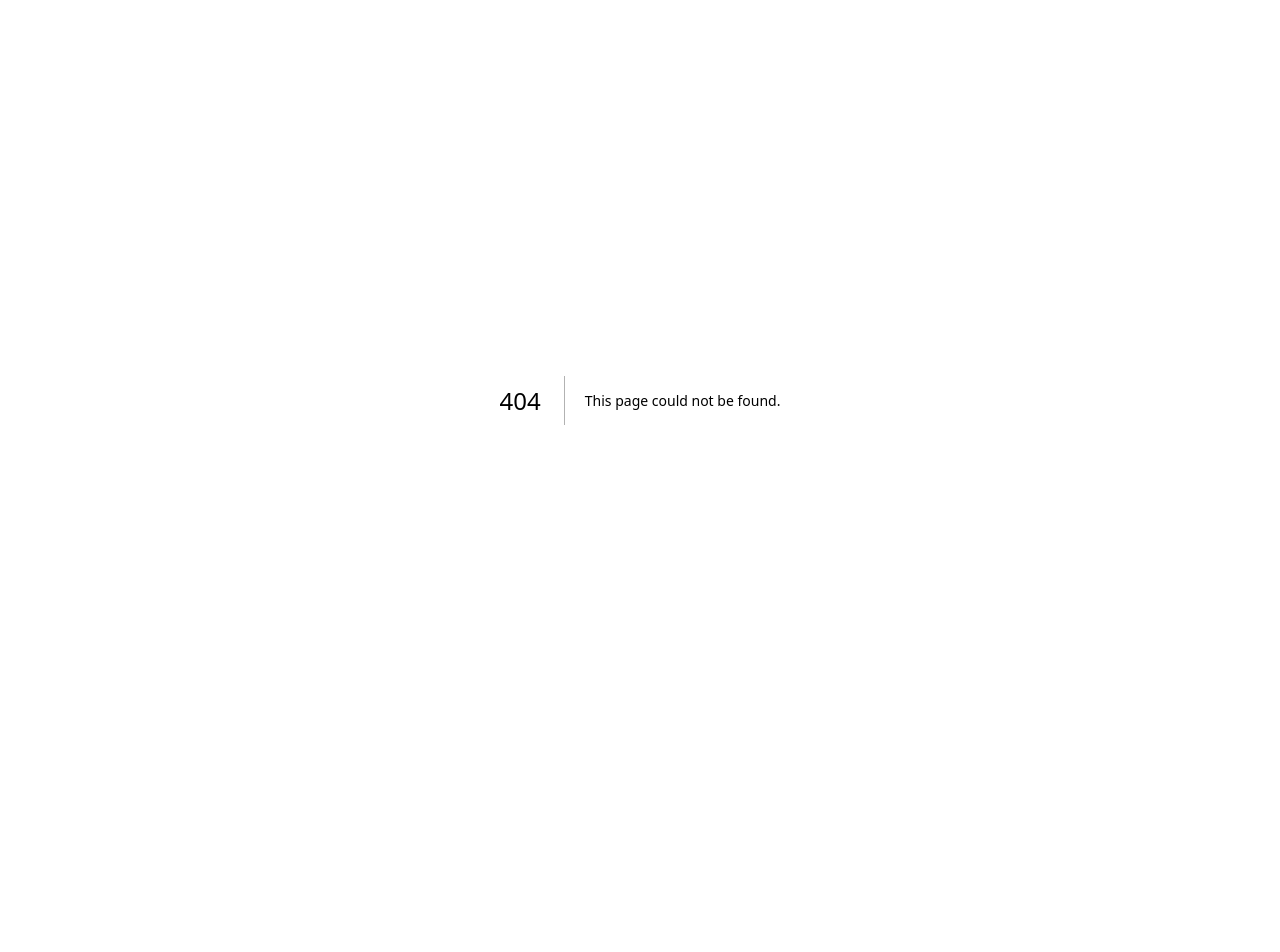
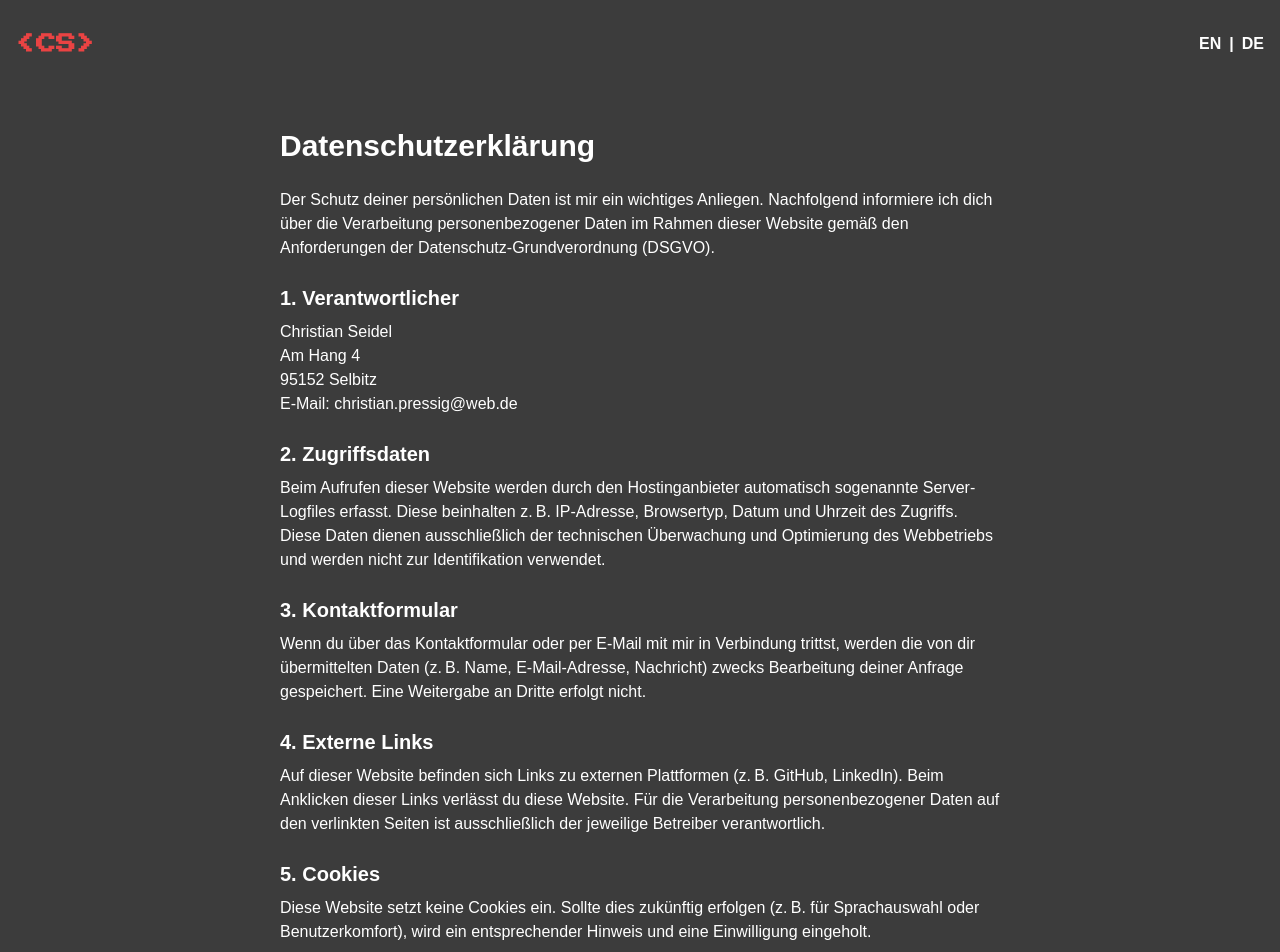
Before and after one commit to DevChristian1208/Customer-portfolio, a Next.js app: page /datenschutz in a window 1280 px wide. Before the commit this address had no page. Shown: the top 952 px of the page. Before the commit the page ends 800 px from the top, so only its background shows below. Built offline with nearby package versions, Linux system fonts and the light colour scheme.

Commit message:
Legal Notice & Privacy policy

```diff
--- a/src/Components/Footer.tsx
+++ b/src/Components/Footer.tsx
@@ -1,25 +1,35 @@
 "use client";
 
 import Link from "next/link";
+import { usePathname } from "next/navigation";
 
 const Footer = () => {
+  const pathname = usePathname();
+  const isImpressum = pathname === "/impressum";
+  const isDatenschutz = pathname === "/datenschutz"
+
   return (
     <footer className="bg-[#2f2f2f] text-white py-10 px-4">
       <div className="max-w-6xl mx-auto flex flex-col md:flex-row justify-between items-center gap-6">
-        {/* Left: Name / Marke */}
+
         <div className="logo text-xl font-bold font-['Press_Start_2P'] text-[#ea4343]">
           &lt;CS&gt;
         </div>
 
-        {/* Middle: Navigation */}
+        {!(isImpressum || isDatenschutz) && (
           <ul className="flex gap-6 text-sm text-gray-300">
             <li>
-            <Link href="#legalnotice" className="hover:text-[#ea4343] transition">Legal Notice</Link>
+              <Link href="/impressum" className="hover:text-[#ea4343] transition">
+                Impressum
+              </Link>
             </li>
             <li>
-            <Link href="#privacypolicy" className="hover:text-[#ea4343] transition">Privacy policy</Link>
+              <Link href="/datenschutz" className="hover:text-[#ea4343] transition">
+                Privacy policy
+              </Link>
             </li>
           </ul>
+        )}
 
         <div className="flex gap-4">
           <a href="mailto:christian.pressig@web.de">
@@ -36,7 +46,6 @@ const Footer = () => {
               className="w-6 h-6 cursor-pointer transition-all duration-100 hover:drop-shadow-[0_0_10px_#FF6347]"
             />
           </a>
-
           <a href="https://de.linkedin.com/" target="_blank" rel="noopener noreferrer">
             <img
               src="/Linkedin button.png"
@@ -45,7 +54,6 @@ const Footer = () => {
             />
           </a>
         </div>
-
       </div>
     </footer>
   );
--- a/src/Components/Header.tsx
+++ b/src/Components/Header.tsx
@@ -1,7 +1,7 @@
 "use client";
 
-import { type } from "os";
 import { useEffect, useState } from "react";
+import { usePathname } from "next/navigation";
 
 const menuItems = [
   { href: "#home", label: "Home" },
@@ -11,13 +11,12 @@ const menuItems = [
   { href: "#contact", label: "Contact" },
 ];
 
-type menuItems = {
-  href: string,
-  label: string,
-}
-
 const Header = () => {
-  const[scrolled, setScrolled] = useState<boolean>(false);
+  const [scrolled, setScrolled] = useState(false);
+  const pathname = usePathname();
+  const isImpressum = pathname === "/impressum";
+  const isDatenschutz = pathname === "/datenschutz";
+  const isSimplePage = isImpressum || isDatenschutz;
 
   useEffect(() => {
     const handleScroll = () => {
@@ -35,11 +34,17 @@ const Header = () => {
     >
       <div className="container mx-auto px-4">
         <div className="w-full h-auto flex items-center justify-between py-[30px] transition-all duration-300">
-          <div className={`logo text-xl font-bold font-['Press_Start_2P'] ${
+          {/* Logo links */}
+          <div
+            className={`logo text-xl font-bold font-['Press_Start_2P'] ${
               scrolled ? "text-[#ea4343]" : "text-[#ea4343]"
-          }`}>
+            }`}
+          >
             &lt;CS&gt;
           </div>
+
+          {/* Menü oder nur Sprache */}
+          {!isSimplePage ? (
             <div className="menu flex items-center">
               <ul className="flex m-0 list-none">
                 {menuItems.map((item, index) => (
@@ -55,7 +60,7 @@ const Header = () => {
                   </li>
                 ))}
               </ul>
-            {/* Spracheinstellung separat */}
+
               <div
                 className={`ml-6 flex items-center font-semibold ${
                   scrolled ? "text-black" : "text-white"
@@ -66,6 +71,18 @@ const Header = () => {
                 <span className="cursor-pointer hover:text-[#ea4343]">DE</span>
               </div>
             </div>
+          ) : (
+            // Nur Sprache rechts
+            <div
+              className={`flex items-center font-semibold ${
+                scrolled ? "text-black" : "text-white"
+              }`}
+            >
+              <span className="cursor-pointer hover:text-[#ea4343]">EN</span>
+              <span className="mx-2">|</span>
+              <span className="cursor-pointer hover:text-[#ea4343]">DE</span>
+            </div>
+          )}
         </div>
       </div>
     </div>
--- a/src/Components/Services.tsx
+++ b/src/Components/Services.tsx
@@ -25,7 +25,7 @@ const Services = () => {
               <div>
                 <h3 className="text-xl font-bold mb-1">Starter Paket</h3>
                 <span className="text-[#ea4343] text-sm font-medium">
-                  ab <span className="font-bold">€399</span>
+                  ab <span className="font-bold text-[22px]">€399</span>
                 </span>
               </div>
             </div>
@@ -44,7 +44,7 @@ const Services = () => {
               <div>
                 <h3 className="text-xl font-bold mb-1">Business Paket</h3>
                 <span className="text-[#ea4343] text-sm font-medium">
-                  ab <span className="font-bold">€699</span>
+                  ab <span className="font-bold text-[22px]">€699</span>
                 </span>
               </div>
             </div>
@@ -64,7 +64,7 @@ const Services = () => {
               <div>
                 <h3 className="text-xl font-bold mb-1">Premium Paket</h3>
                 <span className="text-[#ea4343] text-sm font-medium">
-                  ab <span className="font-bold">€999</span>
+                  ab <span className="font-bold text-[22px]">€999</span>
                 </span>
               </div>
             </div>
--- /dev/null
+++ b/src/app/datenschutz/page.tsx
@@ -0,0 +1,68 @@
+"use client";
+
+import Header from "@/Components/Header";
+import Footer from "@/Components/Footer";
+
+
+export default function Datenschutz() {
+  return (
+    <div className="bg-[#3c3c3c] min-h-screen text-white">
+      <Header />
+
+      <main className="p-6 pt-32 max-w-3xl mx-auto">
+        <h1 className="text-3xl font-bold mb-6">Datenschutzerklärung</h1>
+
+        <p className="mb-4">
+          Der Schutz deiner persönlichen Daten ist mir ein wichtiges Anliegen. Nachfolgend informiere ich dich über die Verarbeitung personenbezogener Daten im Rahmen dieser Website gemäß den Anforderungen der Datenschutz-Grundverordnung (DSGVO).
+        </p>
+
+        <h2 className="text-xl font-bold mt-6 mb-2">1. Verantwortlicher</h2>
+        <p>
+          Christian Seidel<br />
+          Am Hang 4<br />
+          95152 Selbitz<br />
+          E-Mail: christian.pressig@web.de
+        </p>
+
+        <h2 className="text-xl font-bold mt-6 mb-2">2. Zugriffsdaten</h2>
+        <p>
+          Beim Aufrufen dieser Website werden durch den Hostinganbieter automatisch sogenannte Server-Logfiles erfasst. Diese beinhalten z. B. IP-Adresse, Browsertyp, Datum und Uhrzeit des Zugriffs. Diese Daten dienen ausschließlich der technischen Überwachung und Optimierung des Webbetriebs und werden nicht zur Identifikation verwendet.
+        </p>
+
+        <h2 className="text-xl font-bold mt-6 mb-2">3. Kontaktformular</h2>
+        <p>
+          Wenn du über das Kontaktformular oder per E-Mail mit mir in Verbindung trittst, werden die von dir übermittelten Daten (z. B. Name, E-Mail-Adresse, Nachricht) zwecks Bearbeitung deiner Anfrage gespeichert. Eine Weitergabe an Dritte erfolgt nicht.
+        </p>
+
+        <h2 className="text-xl font-bold mt-6 mb-2">4. Externe Links</h2>
+        <p>
+          Auf dieser Website befinden sich Links zu externen Plattformen (z. B. GitHub, LinkedIn). Beim Anklicken dieser Links verlässt du diese Website. Für die Verarbeitung personenbezogener Daten auf den verlinkten Seiten ist ausschließlich der jeweilige Betreiber verantwortlich.
+        </p>
+
+        <h2 className="text-xl font-bold mt-6 mb-2">5. Cookies</h2>
+        <p>
+          Diese Website setzt keine Cookies ein. Sollte dies zukünftig erfolgen (z. B. für Sprachauswahl oder Benutzerkomfort), wird ein entsprechender Hinweis und eine Einwilligung eingeholt.
+        </p>
+
+        <h2 className="text-xl font-bold mt-6 mb-2">6. Rechtsgrundlagen der Verarbeitung</h2>
+        <p>
+          Die Verarbeitung personenbezogener Daten erfolgt auf Grundlage von Art. 6 Abs. 1 lit. f DSGVO (berechtigtes Interesse an einem funktionierenden Webauftritt) bzw. Art. 6 Abs. 1 lit. b DSGVO (Vertragserfüllung bei Anfragen).
+        </p>
+
+        <h2 className="text-xl font-bold mt-6 mb-2">7. Betroffenenrechte</h2>
+        <p>
+          Du hast das Recht auf Auskunft über deine gespeicherten Daten sowie auf Berichtigung, Löschung oder Einschränkung der Verarbeitung. Zudem steht dir ein Widerspruchsrecht gegen die Verarbeitung sowie das Recht auf Datenübertragbarkeit zu. Beschwerden können an die zuständige Datenschutzaufsichtsbehörde gerichtet werden.
+        </p>
+
+        <h2 className="text-xl font-bold mt-6 mb-2">8. Aktualität und Änderungen</h2>
+        <p>
+          Diese Datenschutzerklärung wird regelmäßig an rechtliche oder technische Änderungen angepasst. Die jeweils aktuelle Version ist stets auf dieser Seite abrufbar.
+        </p>
+
+        <p className="text-sm text-gray-400 mt-8">Stand: Juni 2025</p>
+      </main>
+
+      <Footer />
+    </div>
+  );
+}
--- /dev/null
+++ b/src/app/impressum/page.tsx
@@ -0,0 +1,36 @@
+
+"use client";
+
+import Header from "@/Components/Header";
+import Footer from "@/Components/Footer";
+
+export default function Impressum() {
+  return (
+    <div className="bg-[#3c3c3c] text-white min-h-screen flex flex-col">
+      <Header />
+
+      <main className="flex-grow p-6 max-w-3xl mx-auto pt-32">
+        <h1 className="text-3xl font-bold mb-6">Impressum</h1>
+
+        <p className="mb-2"><strong>Angaben gemäß § 5 TMG:</strong></p>
+        <p>Christian Seidel<br />
+        Am Hang 4<br />
+        95152 Selbitz</p>
+
+        <p className="mt-6 mb-2"><strong>Kontakt:</strong></p>
+        <p>E-Mail: christian.pressig@web.de</p>
+
+        <p className="mt-6 mb-2"><strong>Verantwortlich für den Inhalt nach § 55 Abs. 2 RStV:</strong></p>
+        <p>Christian Seidel<br />
+        Am Hang 4<br />
+        95152 Selbitz</p>
+
+        <p className="mt-6 text-sm text-gray-400">
+          Hinweis: Die Website befindet sich im Aufbau. Es liegt derzeit keine Eintragung im Handelsregister vor und es wurde noch keine Umsatzsteuer-ID vergeben.
+        </p>
+      </main>
+
+      <Footer />
+    </div>
+  );
+}
```
Also changed, not shown: 1 other file (tests, documents, lock files or other folders). Lines whose indentation alone changed are shown as unchanged.
